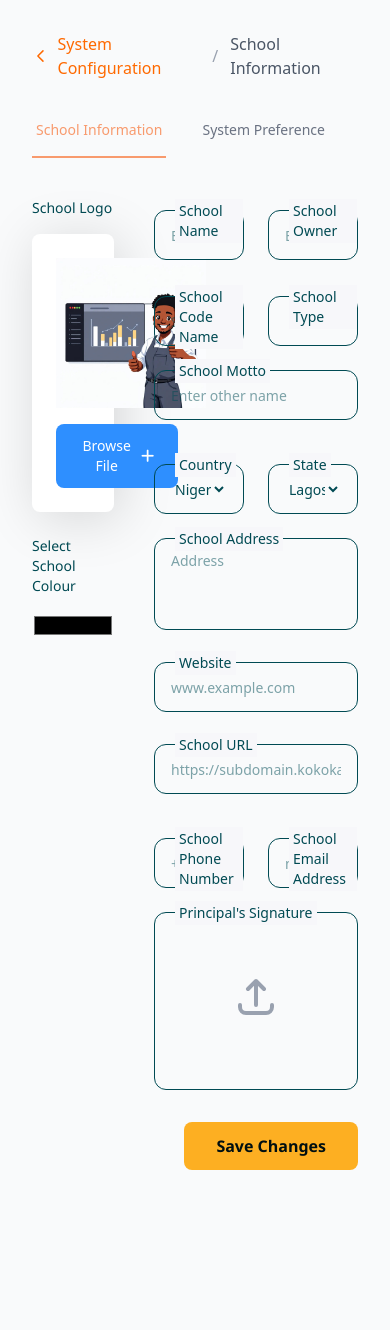
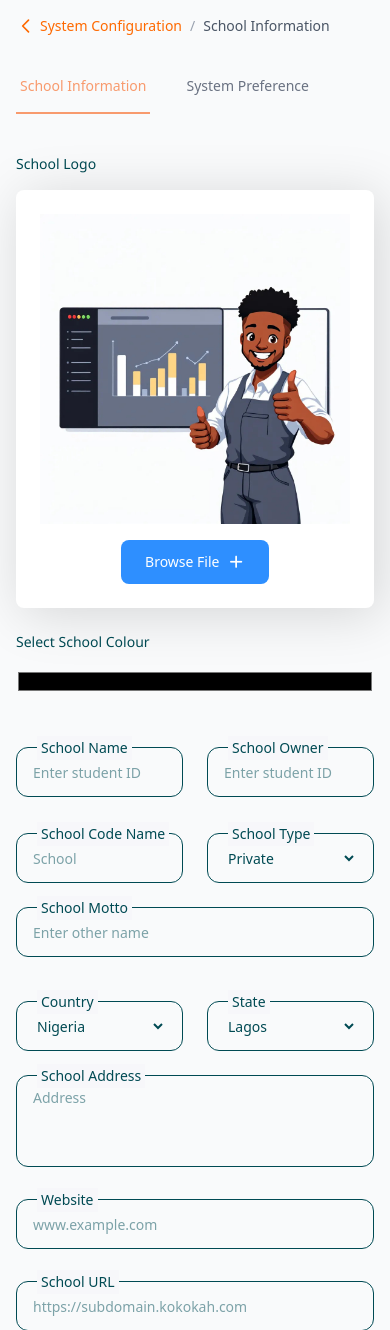
Before and after one commit to tsucess/kokokah_sms, a Laravel app: page /admin/configuration/school-information in a window 390 px wide. Shown: the part 129-1459 px from the top of the page. Run offline with Laravel 12, Linux system fonts and the light colour scheme; style sheets or scripts are compiled from the project's sources; some libraries are stand-ins or nearby versions.

Commit message:
did responsivess of configuration pages

```diff
--- a/resources/views/admin/configuration/school-information.blade.php
+++ b/resources/views/admin/configuration/school-information.blade.php
@@ -4,17 +4,17 @@
 @section('page-title', 'Welcome to Kokokah')
 
 @section('content')
-<div class="p-8">
+<div class="p-4 md:p-8">
     <!-- Back Button -->
-    <div class="mb-6 flex items-center gap-1">
-        <a href="{{ route('admin.configuration') }}" class="flex items-center text-orange-500 hover:text-orange-600">
-            <svg class="w-5 h-5 mr-2" fill="none" stroke="currentColor" viewBox="0 0 24 24">
+    <div class="mb-6 flex items-center gap-1 text-sm sm:text-base">
+        <a href="{{ route('admin.configuration') }}" class="flex items-center  text-orange-500 hover:text-orange-600">
+            <svg class="w-5 h-5 mr-1" fill="none" stroke="currentColor" viewBox="0 0 24 24">
                 <path stroke-linecap="round" stroke-linejoin="round" stroke-width="2" d="M15 19l-7-7 7-7" />
             </svg>
             System Configuration
         </a>
-        <span class="text-gray-400 mx-2">/</span>
-        <span class="text-gray-600">School Information</span>
+        <span class="text-gray-400 mx-1 ">/</span>
+        <span class="text-gray-600 ">School Information</span>
     </div>
 
     <!-- Tabs -->
@@ -31,15 +31,15 @@
 
     <!-- Form -->
     <div class="">
-        <form>
-            <div class="grid grid-cols-3 gap-10">
+        <form class="w-full">
+            <div class="grid grid-cols-1 sm:grid-cols-3 gap-10">
                 <!-- Left Column - Logo Upload -->
-                <div class="">
-                    <div class="mb-6 space-y-4 flex flex-col">
+                <div class="flex flex-col w-full col-span-1">
+                    <div class="mb-6 space-y-4 flex flex-col w-full">
                         <label class="text-sm font-medium text-primary font-sitka">School Logo</label>
-                        <div class="bg-white shadow-auth rounded-lg p-6 text-center">
+                        <div class="bg-white shadow-auth rounded-lg p-6 text-center w-full">
                             <div class="mb-4">
-                                <img src="/images/bio-data-student.jpg" alt="School Logo" class="mx-auto" style="max-width: 150px;">
+                                <img src="/images/bio-data-student.jpg" alt="School Logo" class="mx-auto" style="">
                             </div>
                             <button type="button" class="px-6 py-3 text-sm bg-blue200 text-white rounded-lg hover:bg-blue-600 transition-colors flex items-center gap-2 mx-auto">
                                 Browse File
@@ -57,7 +57,7 @@
                 </div>
 
                 <!-- Right Column - Form Fields -->
-                <div class="col-span-2 space-y-8">
+                <div class="sm:col-span-2 space-y-8">
                     <!-- First Row -->
                     <div class="grid grid-cols-2 gap-6 mb-6">
                         <div class="border-[1.5px] border-primary rounded-xl relative px-4 py-3 mt-3 w-full">
```
Also changed, not shown: resources/views/admin/configuration/academic-sessions.blade.php (+8 -8 lines), resources/views/admin/configuration/class-arm-activities.blade.php (+9 -9 lines), resources/views/admin/configuration/class-arms.blade.php (+4 -4 lines), resources/views/admin/configuration/sessions-levels.blade.php (+7 -7 lines), resources/views/admin/configuration/subject.blade.php (+10 -10 lines).
